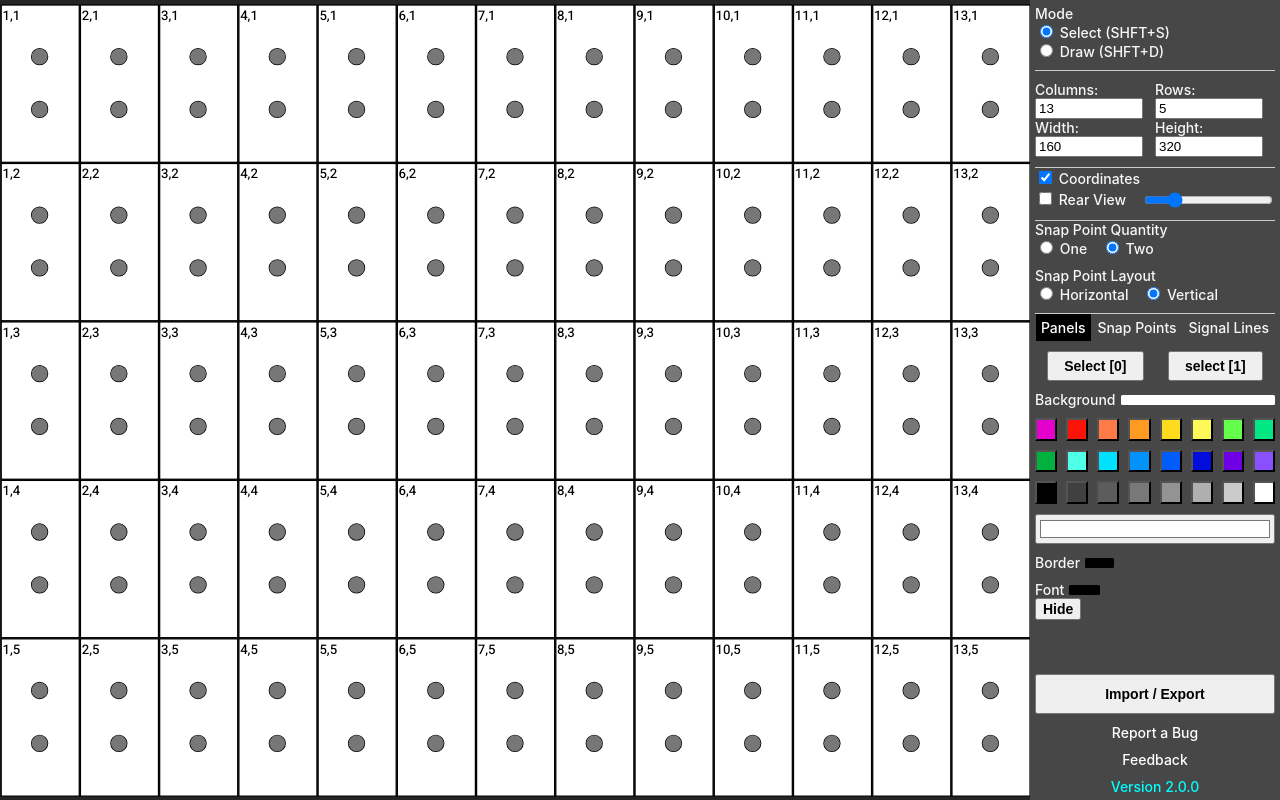
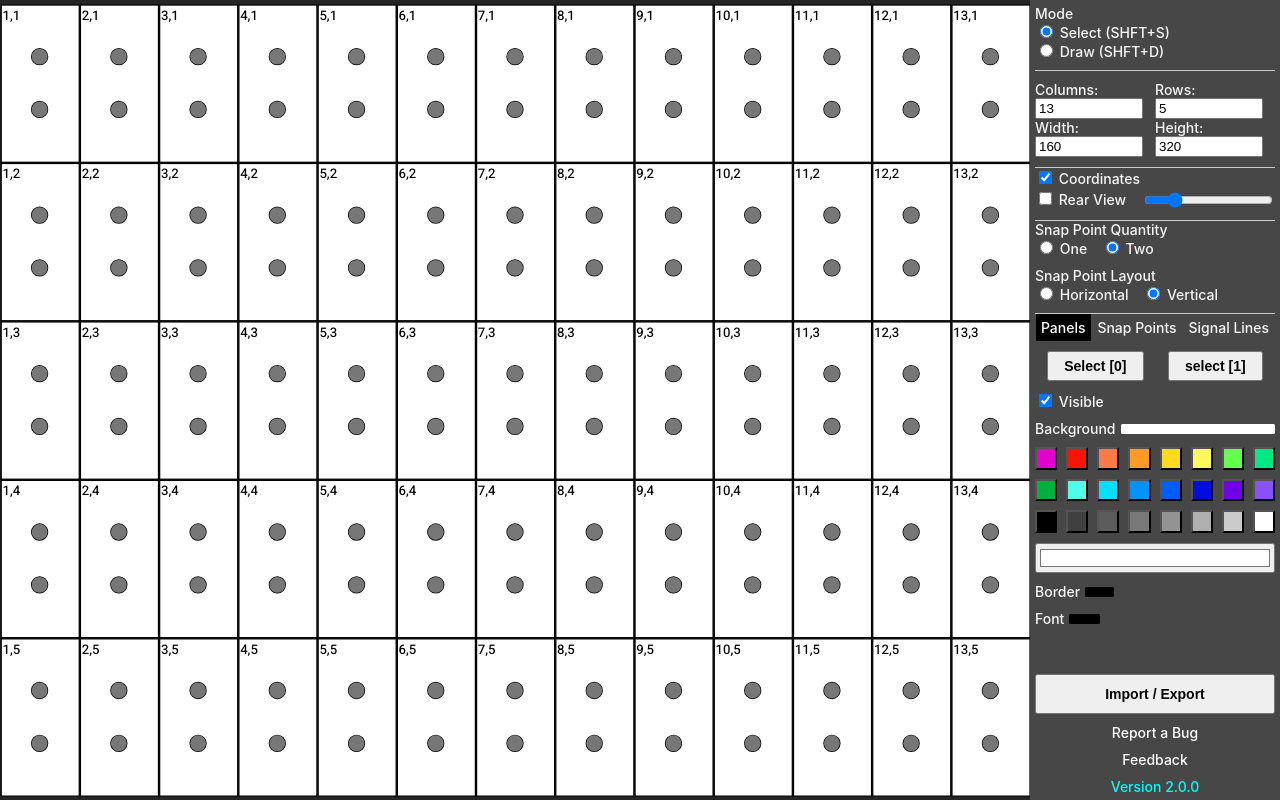
Before and after one commit to dlamon1/signaldiagram-v1, a Svelte app: page / in a window 1280 px wide. Built offline with nearby package versions, Linux system fonts and the light colour scheme.

Commit message:
toggle panel visibility

```diff
--- a/src/EditToolbar/Toolbar.Panels.svelte
+++ b/src/EditToolbar/Toolbar.Panels.svelte
@@ -36,28 +36,60 @@
     $panels = $panels;
   };
 
-  const hideSnapPoints = (snapPointArray: number[]) => {
+  const hideSnapPoints = (snapPointArray: number[], isHidden: boolean) => {
     snapPointArray.forEach((snapPointIndex) => {
-      $snapPoints.array[snapPointIndex].setIsHidden(true);
+      $snapPoints.array[snapPointIndex].setIsHidden(isHidden);
     });
     $snapPoints = $snapPoints;
   };
 
-  const hide = () => {
+  const hide = (isHidden: boolean) => {
     $panels.array.forEach((p: PanelObj) => {
       if (p.isSelected) {
-        hideSnapPoints(p.thisPanelsSnapPoints);
-        p.setIsHidden(true);
+        hideSnapPoints(p.thisPanelsSnapPoints, isHidden);
+        p.setIsHidden(isHidden);
       }
     });
     $panels = $panels;
   };
+
+  $: hide(!isVisible);
+
+  let isVisible = true;
+
+  const setIsVisible = () => {
+    isVisible = true;
+
+    $panels.array.forEach((p) => {
+      if (p.isSelected) {
+        isVisible = !p.isHidden;
+      }
+    });
+  };
+
+  $: {
+    let t = [$panels];
+
+    setIsVisible();
+  }
 </script>
 
 <div id="panels" in:fade={{ duration: 150 }} out:fade={{ duration: 0 }}>
   <div class="crisscross">
     <button class="criss-cross" on:click={selectCriss}>Select [0]</button>
     <button class="criss-cross" on:click={selectCross}>select [1]</button>
+  </div>
+
+  <div class="hide">
+    <label>
+      <input
+        type="checkbox"
+        bind:checked={isVisible}
+        name="mode"
+        value="draw"
+      />
+      Visible
+    </label>
   </div>
 
   <!-- <input
@@ -91,11 +123,14 @@
     isOpen={false}
     classObj={$panels}
   />
-
-  <button class="" on:click={hide}>Hide</button>
 </div>
 
 <style>
+  .hide {
+    width: 100%;
+    display: flex;
+    margin-top: 10px;
+  }
   .criss-cross {
     padding: 5px;
     padding-inline: 15px;
--- a/src/Types/ClassTypes.ts
+++ b/src/Types/ClassTypes.ts
@@ -126,6 +126,7 @@ export interface SignalLineObj {
 
 export type PanelsType = {
   array: PanelObj[];
+  selectedIndexes: number[];
   setArrayFromLoad: (array: LoadPanelObj[]) => void;
   deSelect: () => void;
   updatePanelArray: () => void;
@@ -138,6 +139,7 @@ export type PanelsType = {
     reverseIndex: number
   ) => void;
   selectPanels: (arrayOfIndexes: number[]) => void;
+  toggleHidePanels: (arrayOfIndexes: number[]) => void;
 };
 
 export type SnapPointsType = {
--- a/src/classes/PanelsClass.ts
+++ b/src/classes/PanelsClass.ts
@@ -119,13 +119,17 @@ export class Panels implements PanelsType {
     signalLinesClass.deSelect();
 
     const arrayOfCurrent = [];
+    this.selectedIndexes = [];
 
     arrayOfIndexes.forEach((i) => {
       const current = this.array[i].isSelected;
       arrayOfCurrent.push(current);
+      this.selectedIndexes.push(i);
     });
 
     if (!get(isCtrl)) {
+      this.selectedIndexes = [];
+
       this.array.forEach((panel) => {
         panel.setIsSelected(false);
       });
@@ -134,11 +138,16 @@ export class Panels implements PanelsType {
     arrayOfIndexes.forEach((panel, i) => {
       const x = arrayOfCurrent[i];
       this.array[panel].setIsSelected(!x);
+      this.selectedIndexes.push(i);
     });
 
     setSelection("panels");
     updatePanels();
   };
+
+  toggleHidePanels() {
+    console.log(this.selectedIndexes);
+  }
 
   setColors(key: ColorObjKey, color: string) {
     this.array.forEach((panel) => {
```
